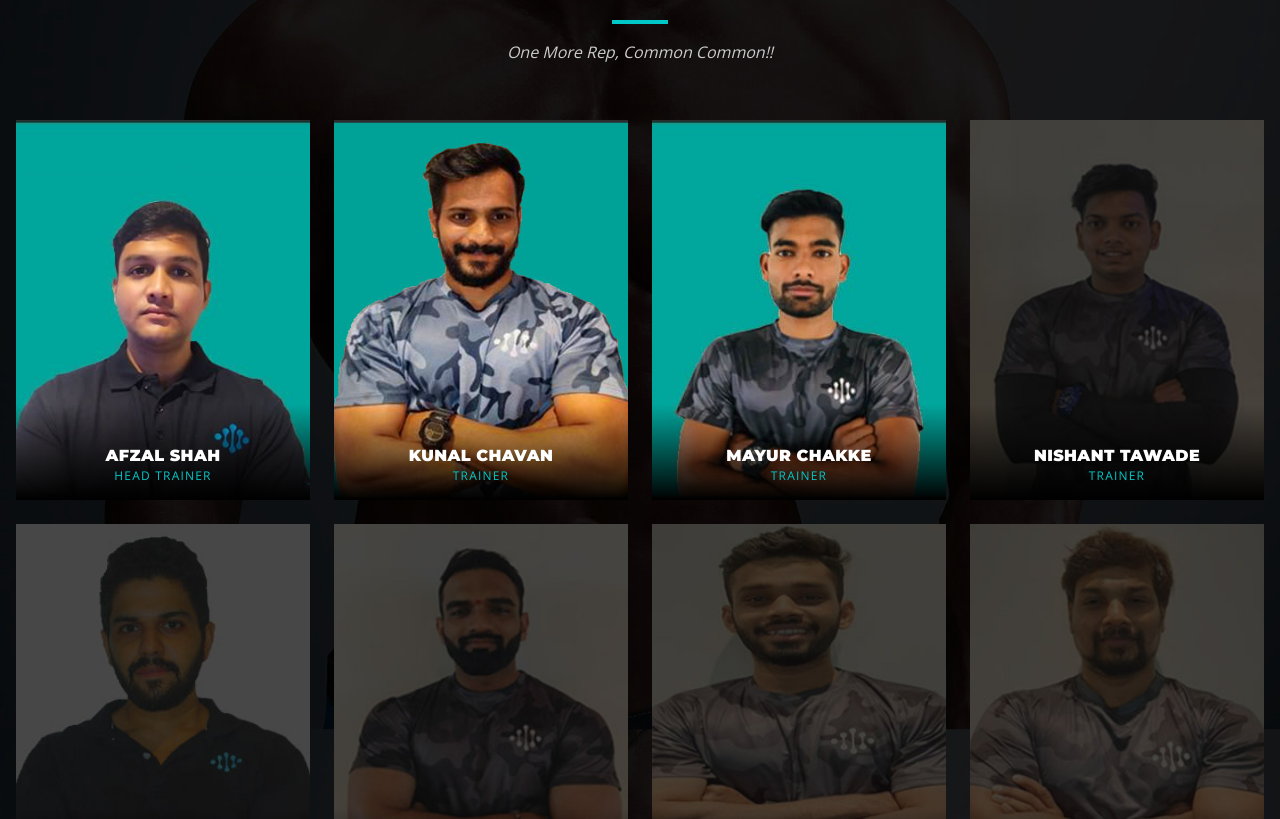
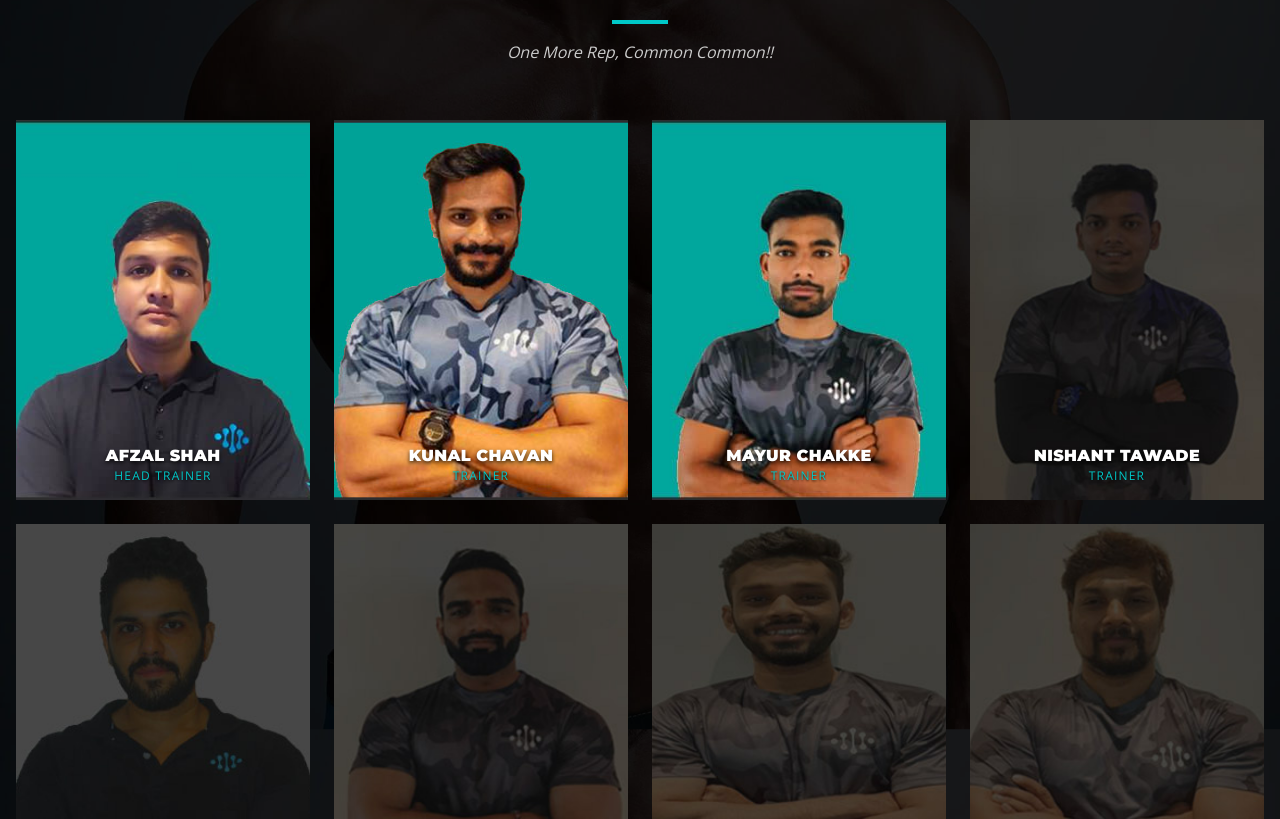
Before and after one commit to ke7innnn/dna360, a Next.js app: page /trainers in a window 1280 px wide. Shown: the part 494-1313 px from the top of the page. Built offline with nearby package versions, Linux system fonts and the light colour scheme.

Commit message:
fix: remove gradient overlay from trainer card fronts for 100% clean photos

```diff
--- a/app/trainers/page.tsx
+++ b/app/trainers/page.tsx
@@ -76,17 +76,17 @@ export default function TrainersPage() {
 
                     {/* FRONT — full color photo, NO overlay */}
                     <div
-                      className="absolute inset-0 w-full h-full backface-hidden flip-front overflow-hidden"
+                      className="absolute inset-0 w-full h-full backface-hidden flip-front overflow-hidden bg-[#1a1a1a]"
                     >
                       <img
                         src={trainer.imageMain}
                         alt={trainer.name}
                         className="w-full h-full object-cover object-top"
                       />
-                      {/* Only a slim gradient at the very bottom for name */}
-                      <div className="absolute bottom-0 left-0 right-0 bg-gradient-to-t from-black to-transparent pt-10 pb-4 px-4">
-                        <p className="text-white font-black font-montserrat uppercase text-base text-center tracking-wide">{trainer.name}</p>
-                        <p className="text-[#00c8c8] font-opensans text-xs uppercase tracking-widest text-center">{trainer.role}</p>
+                      {/* Name label at bottom - no gradient, just text with shadow */}
+                      <div className="absolute bottom-0 left-0 right-0 pb-4 px-4 text-center">
+                        <p className="text-white font-black font-montserrat uppercase text-base tracking-wide drop-shadow-[0_2px_2px_rgba(0,0,0,0.8)]">{trainer.name}</p>
+                        <p className="text-[#00c8c8] font-opensans text-xs uppercase tracking-widest drop-shadow-[0_1px_1px_rgba(0,0,0,0.8)]">{trainer.role}</p>
                       </div>
                     </div>
 
```
